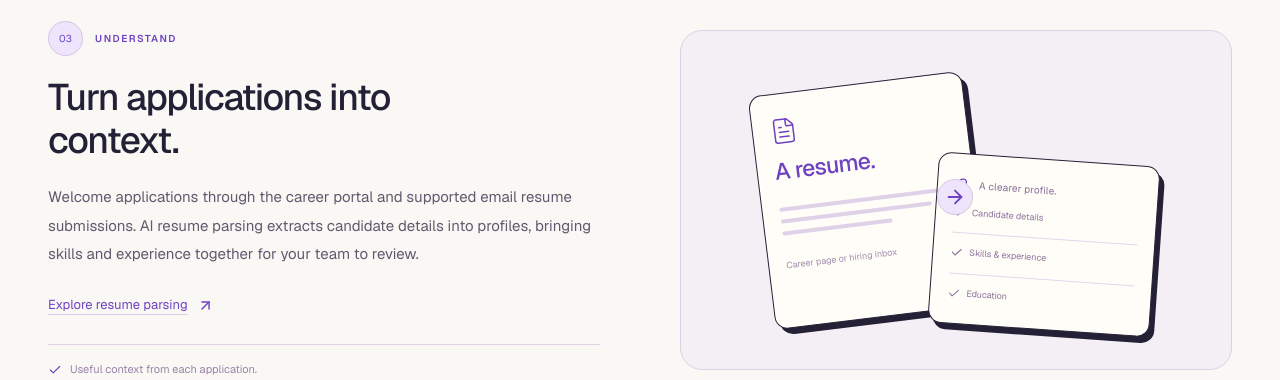
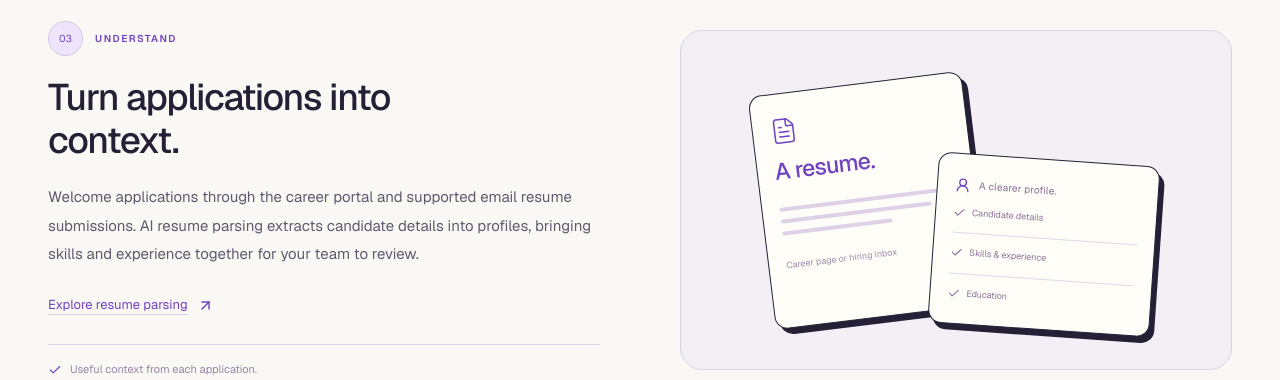
Before and after one commit to hitten04/wellgenz, a Next.js app: page /how-it-works in a window 1280 px wide. Shown: the part 1979-2359 px from the top of the page. Built offline with nearby package versions, Linux system fonts and the light colour scheme.

Commit message:
Remove journey connector and hero background shade

```diff
--- a/src/app/(information)/how-it-works/journey-visual.tsx
+++ b/src/app/(information)/how-it-works/journey-visual.tsx
@@ -4,7 +4,7 @@ export function JourneyVisual({ stage }: { stage: number }) {
   return <div className={`hiw-step-art hiw-step-art-${stage}`} aria-hidden="true">
     {stage === 0 && <div className="hiw-paper hiw-role-paper"><span className="hiw-mini-eyebrow"><BriefcaseBusiness size={15}/>The role brief</span><h3>Product designer</h3><p>A clear starting point.</p><div className="hiw-paper-lines"><i/><i/><i/></div><div className="hiw-mini-chips"><span>Skills</span><span>Experience</span><span>Education</span></div><div className="hiw-paper-foot"><SlidersHorizontal size={15}/>Job-specific criteria</div></div>}
     {stage === 1 && <div className="hiw-paper hiw-career-paper"><div className="hiw-browser"><i/><i/><i/><span>your company / careers</span></div><span className="hiw-mini-eyebrow">Your company. Your next chapter.</span><h3>Good people.<br/>New possibilities.</h3><div className="hiw-career-opening"><BriefcaseBusiness size={18}/><div><strong>Product designer</strong><span>Example opening</span></div><ArrowRight size={17}/></div><div className="hiw-paper-foot"><Globe2 size={15}/>One-click career page publishing</div></div>}
-    {stage === 2 && <div className="hiw-intake-papers"><div className="hiw-paper hiw-resume-sheet"><FileText size={28} strokeWidth={1.3}/><h3>A resume.</h3><div className="hiw-paper-lines"><i/><i/><i/></div><span>Career page or hiring inbox</span></div><span className="hiw-intake-arrow"><ArrowRight size={22}/></span><div className="hiw-paper hiw-profile-sheet"><span className="hiw-mini-eyebrow"><UserRound size={16}/>A clearer profile.</span>{["Candidate details","Skills & experience","Education"].map(label => <div className="hiw-profile-line" key={label}><Check size={13}/>{label}</div>)}</div></div>}
+    {stage === 2 && <div className="hiw-intake-papers"><div className="hiw-paper hiw-resume-sheet"><FileText size={28} strokeWidth={1.3}/><h3>A resume.</h3><div className="hiw-paper-lines"><i/><i/><i/></div><span>Career page or hiring inbox</span></div><div className="hiw-paper hiw-profile-sheet"><span className="hiw-mini-eyebrow"><UserRound size={16}/>A clearer profile.</span>{["Candidate details","Skills & experience","Education"].map(label => <div className="hiw-profile-line" key={label}><Check size={13}/>{label}</div>)}</div></div>}
     {stage === 3 && <div className="hiw-paper hiw-match-paper"><span className="hiw-mini-eyebrow"><SlidersHorizontal size={15}/>Match to the opening</span><h3>Your role.<br/>Your criteria.</h3>{["Skills","Experience","Education"].map((label,i) => <div className="hiw-rule-line" key={label}><span>{label}</span><div><i style={{width:`${[80,60,40][i]}%`}}/></div></div>)}<div className="hiw-paper-foot"><Check size={15}/>A shortlist for your team to review</div></div>}
     {stage === 4 && <div className="hiw-paper hiw-meeting-paper"><span className="hiw-mini-eyebrow"><CalendarDays size={16}/>The next conversation</span><h3>Meet the person.</h3><div className="hiw-mini-chips hiw-meeting-platforms"><span><Video size={14}/>Google Meet</span><span><Video size={14}/>Zoom</span></div><div className="hiw-meeting-fields"><span>Candidate &amp; interviewer</span><span>Date, time &amp; meeting link</span></div><div className="hiw-paper-foot"><Mail size={15}/>Keep interview details connected</div></div>}
     {stage === 5 && <div className="hiw-paper hiw-followup-paper"><span className="hiw-mini-eyebrow"><Mail size={16}/>Thoughtful follow-through</span><h3>Clarity, at<br/>every outcome.</h3><div className="hiw-outcome-lines"><span><Check size={14}/>Offer-letter emails</span><span><Check size={14}/>Rejection messages</span><span><Check size={14}/>Current hiring stages</span></div><div className="hiw-paper-foot">The candidate stays in the loop.<ArrowRight size={16}/></div></div>}
--- a/src/app/(information)/how-it-works/journey.css
+++ b/src/app/(information)/how-it-works/journey.css
@@ -9,7 +9,6 @@
 .hiw-hero-actions{display:flex;justify-content:center;align-items:center;flex-wrap:wrap;gap:23px;margin-top:24px}
 .hiw-hero-actions>a:not(.button){display:flex;align-items:center;gap:8px;min-height:44px;font-size:13px;line-height:1.6;color:var(--violet)}
 .hiw-mural{position:relative;margin:19px auto 0;max-width:1100px;isolation:isolate}
-.hiw-mural::before{content:"";position:absolute;inset:28% 9% 7%;background:#e9dff04a;border-radius:50%;z-index:-1}
 .hiw-mural>img{display:block;width:100%;height:auto;aspect-ratio:2.8;object-fit:contain;mix-blend-mode:multiply}
 .hiw-mural-note{position:absolute;left:2%;bottom:12%;display:flex;align-items:center;gap:8px;padding:11px 15px;border:1px solid #dbcce6;border-radius:10px;background:#fffdf5;font-size:11px;line-height:1.6;box-shadow:3px 4px 0 #ddd0e7;transform:rotate(-3deg)}
 .hiw-mural-note svg{flex-shrink:0;color:var(--violet)}
@@ -54,7 +53,7 @@
 .hiw-intake-papers{display:flex;align-items:center;position:relative;width:100%;max-width:390px;min-height:260px}
 .hiw-resume-sheet{width:55%;padding:23px 17px;transform:rotate(-7deg);flex-shrink:0;min-height:235px;color:var(--violet)}
 .product-pages.how-editorial .hiw-resume-sheet h3{font-size:23px;margin-top:13px}.hiw-resume-sheet>span{display:block;font-size:9px;line-height:1.7;color:#a089ad;margin-top:23px}
-.hiw-intake-arrow{display:grid;place-items:center;position:absolute;left:45%;top:42%;width:36px;height:36px;z-index:2;border-radius:50%;border:1px solid #d7c5e3;background:var(--lilac);color:var(--violet)}
+
 .hiw-profile-sheet{width:57%;margin-left:-11%;transform:rotate(4deg);padding:22px 17px;flex-shrink:0;align-self:flex-end}
 .hiw-profile-sheet .hiw-mini-eyebrow{font-size:10px}.hiw-profile-line{display:flex;align-items:center;gap:6px;font-size:9px;line-height:1.7;color:#8d719c;padding:12px 0;border-bottom:1px solid #e4d6eb}.hiw-profile-line:last-child{border:0;padding-bottom:0}
 .hiw-match-paper{transform:rotate(-2deg)}
@@ -85,5 +84,5 @@
 .hiw-intake{grid-template-columns:minmax(0,1fr);gap:28px;padding-block:37px 43px}.product-pages.how-editorial .hiw-intake h2{font-size:30px}.hiw-intake .eyebrow{font-size:8px;margin-bottom:16px}.hiw-intake-grid{gap:20px}.hiw-intake-grid>.reveal{padding-left:19px}.product-pages.how-editorial .hiw-intake-grid h3{font-size:19px}.hiw-intake-grid p{font-size:13px}
 .hiw-final{flex-direction:column;align-items:flex-start;gap:25px;padding:32px 27px;border-radius:19px}.product-pages.how-editorial .hiw-final h2{font-size:35px;letter-spacing:-1.2px}.hiw-final .eyebrow{font-size:8px}.hiw-final>div>p:last-child{font-size:14px}.hiw-final-actions{gap:13px}
 }
-@media(max-width:419px){.product-pages.how-editorial h1{font-size:35px;letter-spacing:-1.4px}.hiw-hero-actions{gap:11px}.hiw-hero-actions>a:not(.button){font-size:11px}.hiw-mural-note{font-size:8px;gap:5px;padding:8px}.hiw-mural-note-right{font-size:8px}.hiw-chapter-nav a{font-size:9px;gap:6px;padding-inline:8px!important}.hiw-chapter-nav a>span{font-size:8px}.hiw-chapter-nav svg{width:11px}.product-pages.how-editorial .hiw-chapter h2{font-size:29px}.hiw-step-art{padding:24px 20px;min-height:310px}.hiw-paper{padding:23px 20px}.hiw-intake-papers .hiw-paper{padding:22px 13px}.hiw-profile-sheet .hiw-mini-eyebrow{font-size:9px}.hiw-profile-line{font-size:8px}.hiw-intake-arrow{left:42%;width:31px;height:31px}.hiw-intake-grid{gap:15px}.hiw-intake-grid>.reveal{padding-left:14px}.product-pages.how-editorial .hiw-intake-grid h3{font-size:18px}.hiw-intake-grid p{font-size:12px}.hiw-final{padding:29px 24px}.product-pages.how-editorial .hiw-final h2{font-size:31px}}
+@media(max-width:419px){.product-pages.how-editorial h1{font-size:35px;letter-spacing:-1.4px}.hiw-hero-actions{gap:11px}.hiw-hero-actions>a:not(.button){font-size:11px}.hiw-mural-note{font-size:8px;gap:5px;padding:8px}.hiw-mural-note-right{font-size:8px}.hiw-chapter-nav a{font-size:9px;gap:6px;padding-inline:8px!important}.hiw-chapter-nav a>span{font-size:8px}.hiw-chapter-nav svg{width:11px}.product-pages.how-editorial .hiw-chapter h2{font-size:29px}.hiw-step-art{padding:24px 20px;min-height:310px}.hiw-paper{padding:23px 20px}.hiw-intake-papers .hiw-paper{padding:22px 13px}.hiw-profile-sheet .hiw-mini-eyebrow{font-size:9px}.hiw-profile-line{font-size:8px}.hiw-intake-grid{gap:15px}.hiw-intake-grid>.reveal{padding-left:14px}.product-pages.how-editorial .hiw-intake-grid h3{font-size:18px}.hiw-intake-grid p{font-size:12px}.hiw-final{padding:29px 24px}.product-pages.how-editorial .hiw-final h2{font-size:31px}}
 @media(prefers-reduced-motion:reduce){.hiw-chapter-nav a{transition:none}}
```
